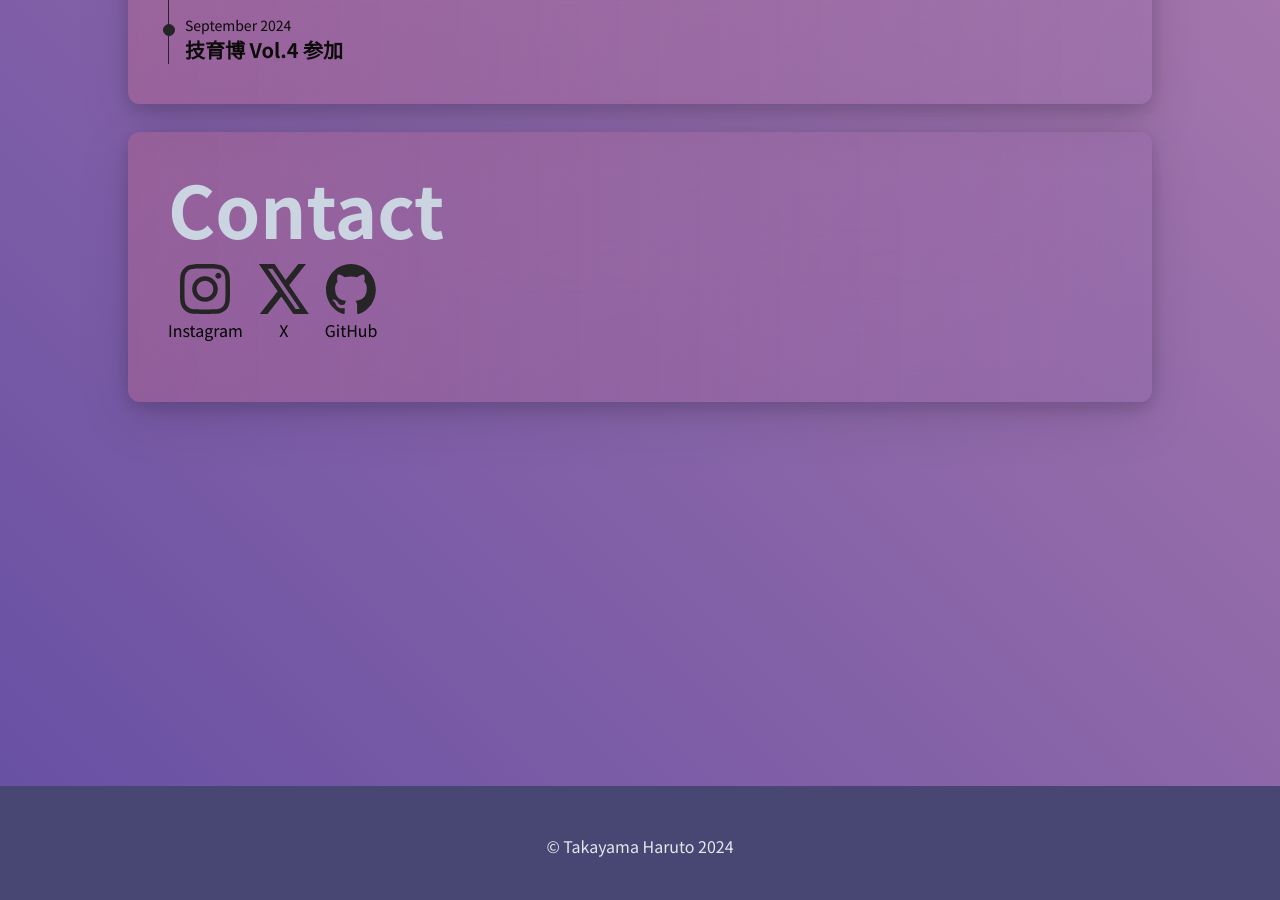
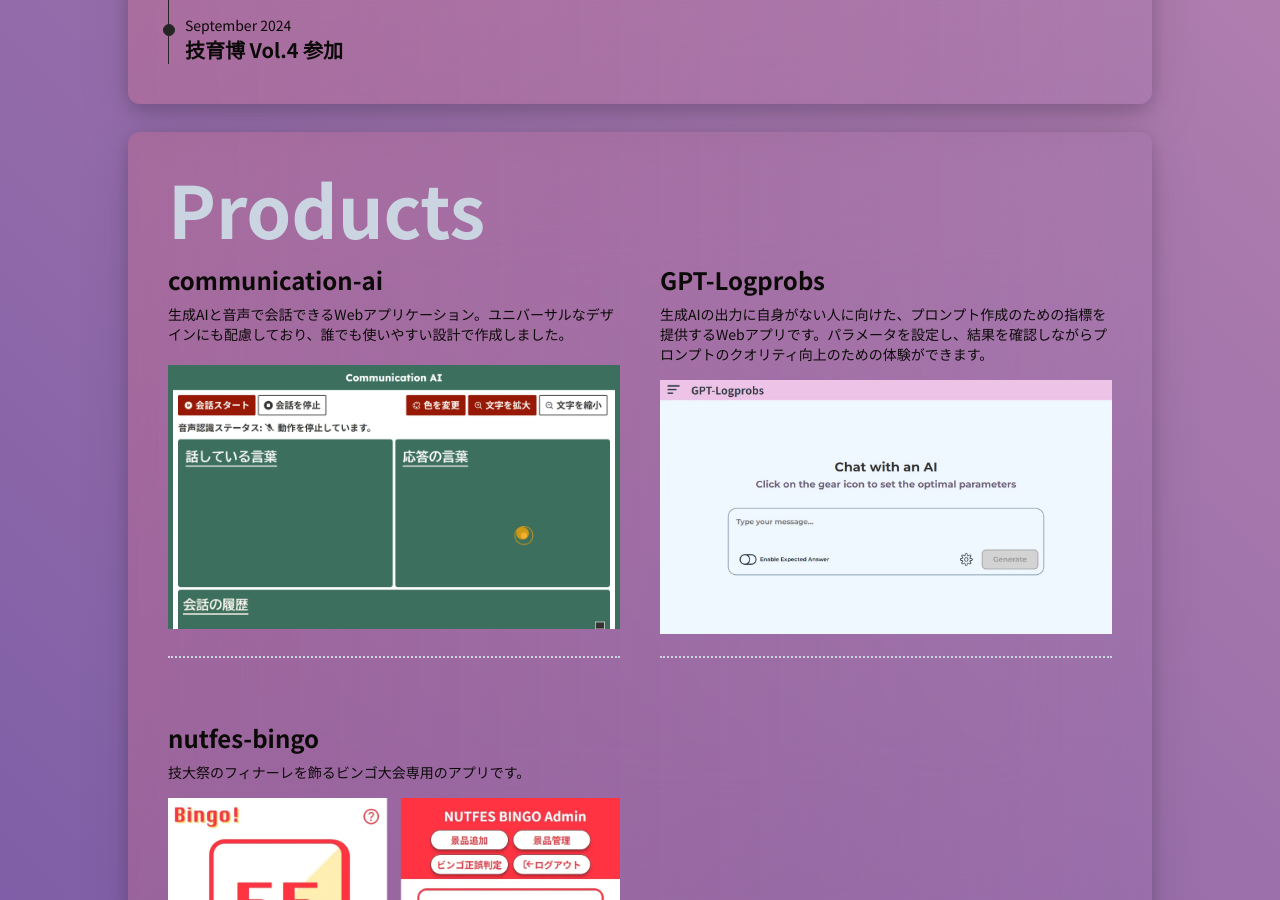
Before and after one commit to TkymHrt/TkymHrt-Portfolio, a React (Vite) app: page / in a window 1280 px wide. Shown: the part 1900-2800 px from the top of the page. Built offline with nearby package versions, Linux system fonts and the light colour scheme.

Commit message:
[feat] Productsコンポーネントを追加

```diff
--- /dev/null
+++ b/src/components/contents/Products/index.tsx
@@ -0,0 +1,35 @@
+import { motion } from "framer-motion";
+import { Element } from "react-scroll";
+
+const motionDivClasses =
+    "h-auto md:w-[80vw] w-[85vw] flex flex-col items-start bg-gradient-to-r from-red-400/20 to-blue-600/60; backdrop-filter backdrop-blur-3xl bg-opacity-10 rounded-xl shadow-[0px_4px_16px_rgba(17,17,26,0.1),_0px_8px_24px_rgba(17,17,26,0.1),_0px_16px_56px_rgba(17,17,26,0.1)] p-8 md:p-10";
+
+const products = [
+    { id: "1", title: "communication-ai", image: "/Products/communication_ai.webp", description: "生成AIと音声で会話できるWebアプリケーション。ユニバーサルなデザインにも配慮しており、誰でも使いやすい設計で作成しました。" },
+    { id: "2", title: "GPT-Logprobs", image: "/Products/gpt_logprobs.webp", description: "生成AIの出力に自身がない人に向けた、プロンプト作成のための指標を提供するWebアプリです。パラメータを設定し、結果を確認しながらプロンプトのクオリティ向上のための体験ができます。" },
+    { id: "3", title: "nutfes-bingo", image: "/Products/nutfes_bingo.webp", description: "技大祭のフィナーレを飾るビンゴ大会専用のアプリです。" },
+];
+
+const Products = () => (
+    <Element name="Products">
+        <motion.div className={motionDivClasses} whileHover={{ scale: 1.025 }} transition={{ duration: 0.3 }}>
+            <h2 className="md:text-7xl text-6xl font-black text-slate-300 mb-5">Products</h2>
+            <div className="w-full grid grid-cols-1 md:grid-cols-2 md:gap-10">
+                {products.map((product) => (
+                    <div key={product.id} className="flex flex-col items-stretch pb-6 mb-6 relative">
+                        <div className="flex-grow">
+                            <h3 className="text-2xl font-bold text-stone-950 mb-2">{product.title}</h3>
+                            <p className="text-sm text-stone-950 mb-4">{product.description}</p>
+                        </div>
+                        <div className="w-full h-full flex items-center justify-center overflow-hidden">
+                            <img src={product.image} alt={product.title} className="max-w-full max-h-full object-contain" />
+                        </div>
+                        <div className={`absolute bottom-0 left-0 w-full h-1 border-b-2 border-dotted border-slate-300 mt-6`}></div>
+                    </div>
+                ))}
+            </div>
+        </motion.div>
+    </Element>
+);
+
+export default Products;
--- a/src/components/contents/index.ts
+++ b/src/components/contents/index.ts
@@ -1,3 +1,4 @@
 export { default as About } from './About'
 export { default as Works } from './Works'
+export { default as Products } from './Products'
 export { default as Contact } from './Contact'
--- a/src/components/layout/Header/index.tsx
+++ b/src/components/layout/Header/index.tsx
@@ -10,6 +10,7 @@ const Header = () => {
         { name: "Home", to: "Home" },
         { name: "About", to: "About" },
         { name: "Works", to: "Works" },
+        { name: "Products", to: "Products" },
         { name: "Contact", to: "Contact" },
     ];
 
@@ -27,9 +28,9 @@ const Header = () => {
     };
 
     return (
-		<div className="fixed top-0 right-0 left-0 py-4 px-6 z-10">
+        <div className="fixed top-0 right-0 left-0 py-4 mx-6 z-10 overflow-x-auto">
             <header className="flex justify-start">
-				<div className="space-x-4 sm:space-x-6">
+                <div className="space-x-4 sm:space-x-6 whitespace-nowrap">
                     {menuItems.map((item) => (
                         <Link
                             key={item.name}
--- a/src/pages/home.tsx
+++ b/src/pages/home.tsx
@@ -1,4 +1,4 @@
-import { HeroHeader, About, Works, Contact } from "../components";
+import { HeroHeader, About, Works, Contact, Products } from "../components";
 
 export default function Home() {
 	return (
@@ -6,6 +6,7 @@ export default function Home() {
 			<HeroHeader />
 			<About />
 			<Works />
+			<Products />
 			<Contact />
 		</div>
 	);
```
Lines whose indentation alone changed are shown as unchanged.
